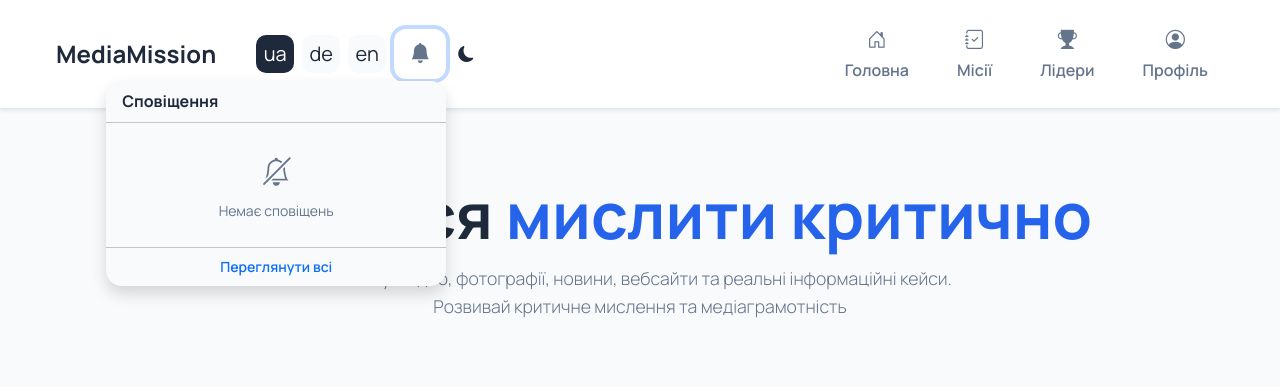
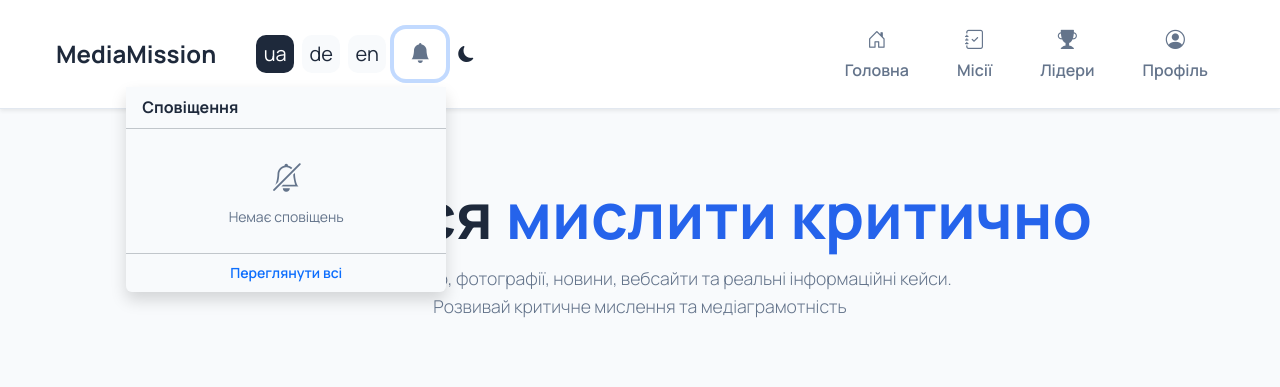
Before and after one commit to ok230111-dev/MediaMission, a Flask app: page / in a window 1280 px wide, after a click that opens the changed part. Shown: the top 387 px of the page. Run offline with Flask 3, Linux system fonts and the light colour scheme; parts of the project's set-up code (start-up, migrations or seed data) failed here and were passed over; some libraries are stand-ins or nearby versions.

Commit message:
ID 29, partilally 27 6

```diff
--- a/static/css/components.css
+++ b/static/css/components.css
@@ -401,12 +401,14 @@
 }
 
 .notification-dropdown {
-  width: 340px;
-  max-width: 90vw;
-  border-radius: 16px;
-  border: none;
-  box-shadow: var(--shadow-large, 0 20px 45px rgba(0,0,0,.15));
-  overflow: hidden;
+  position: absolute !important;
+  top: 100% !important;
+  right: 0 !important;
+  left: auto !important;
+  width: 320px !important;
+  max-width: 90vw !important;
+  margin-top: 0.5rem !important;
+  z-index: 1050 !important;
 }
 
 .notification-header {
@@ -414,7 +416,7 @@
 }
 
 .notification-list {
-  max-height: 340px;
+  max-height: 350px;
   overflow-y: auto;
 }
 
--- a/templates/base.html
+++ b/templates/base.html
@@ -312,13 +312,14 @@
           </div>
 
           <!-- Дзвоник сповіщень -->
-          <div class="dropdown position-relative notification-bell-wrapper">
+          <div class="dropdown position-relative d-inline-block">
             <a
               class="nav-link position-relative p-2"
               href="#"
               id="notificationBell"
               role="button"
               data-bs-toggle="dropdown"
+              data-bs-display="static"
               aria-expanded="false"
             >
               <i class="bi bi-bell-fill fs-5"></i>
@@ -339,7 +340,6 @@
             <div
               class="dropdown-menu dropdown-menu-end notification-dropdown p-0 shadow border-0"
               aria-labelledby="notificationBell"
-              style="min-width: 320px"
             >
               <div
                 class="notification-header px-3 py-2 d-flex justify-content-between align-items-center"
@@ -353,10 +353,7 @@
               </div>
               <hr class="m-0" />
 
-              <div
-                class="notification-list"
-                style="max-height: 360px; overflow-y: auto"
-              >
+              <div class="notification-list">
                 {% if latest_notifications %} {% for record in
                 latest_notifications %}
                 <a
@@ -368,7 +365,7 @@
                     <span class="unread-dot mt-1"></span>
                     {% endif %}
                     <div class="flex-grow-1 min-width-0">
-                      <div class="fw-semibold line-clamp-2">
+                      <div class="fw-semibold small line-clamp-2">
                         {{ t(record.notification.title) }}
                       </div>
                       <div class="text-muted small line-clamp-2">
```
